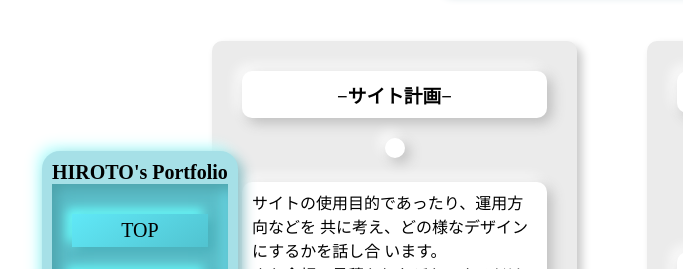
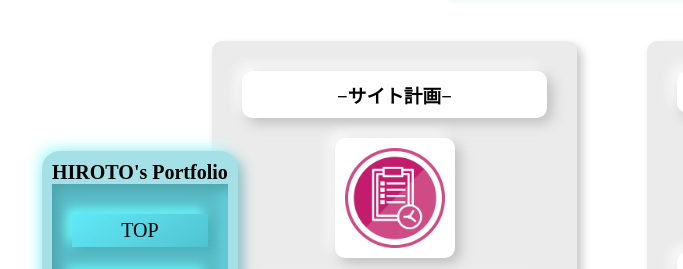
Before and after one commit to hiroto-1020/HIROTO-s-Portforio-service, a plain HTML site: page index.html in a window 1280 px wide. Shown: the part 216-485 px from the top of the page, 28-711 px from the left. Drawn offline with nearby package versions, Linux system fonts and the light colour scheme.

Commit message:
Update index.html

```diff
--- a/index.html
+++ b/index.html
@@ -30,7 +30,7 @@
     <div class="service">
       <div class="plan">
         <h3>−サイト計画−</h3>
-        <img src="">
+        <img src="https://github.com/hiroto-1020/HIROTO-s-Portforio-service/blob/main/1489186733-filetimeplanconstruction_81808.png?raw=true">
         <p>
           サイトの使用目的であったり、運用方向などを
           共に考え、どの様なデザインにするかを話し合
```
